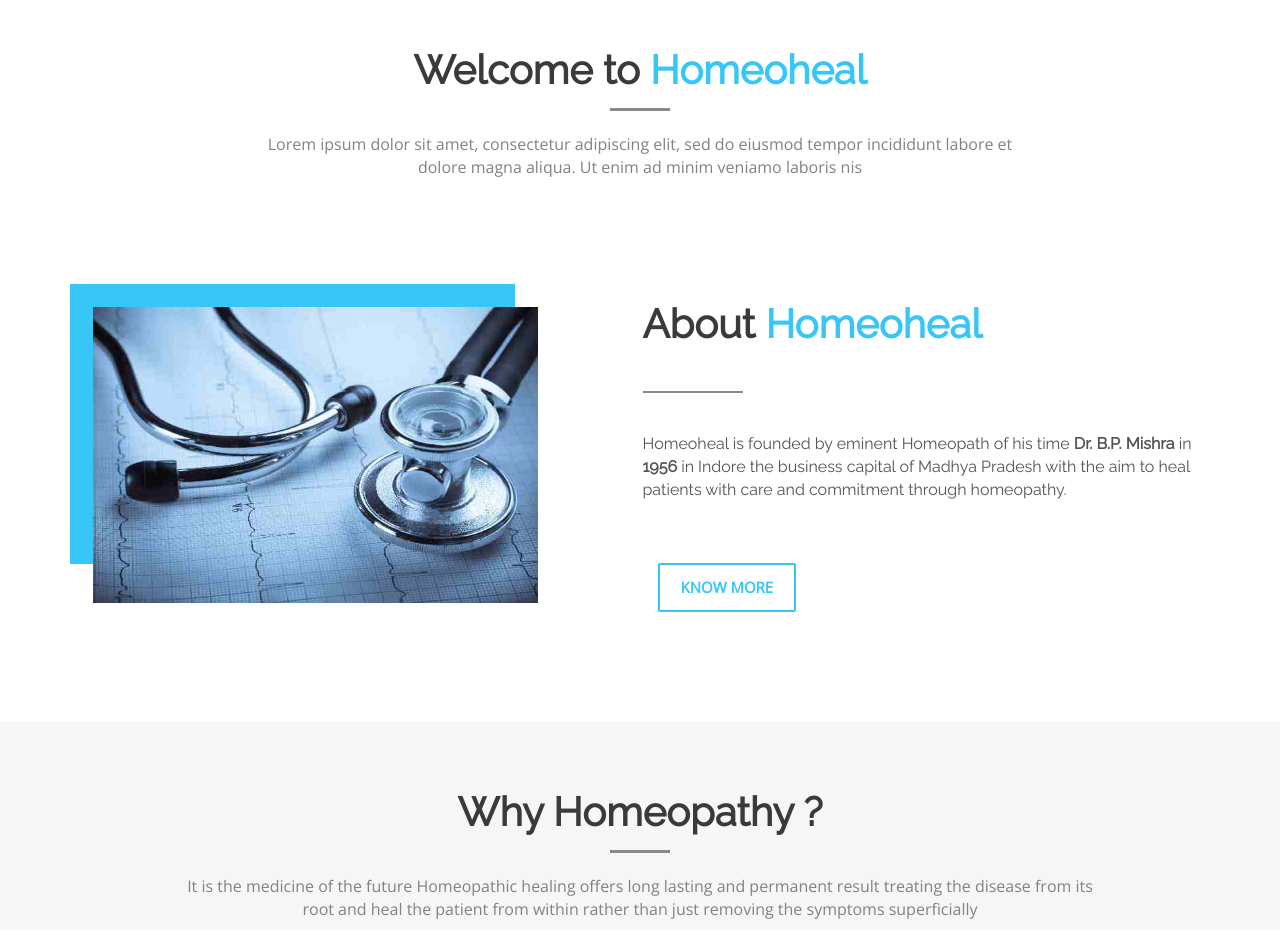
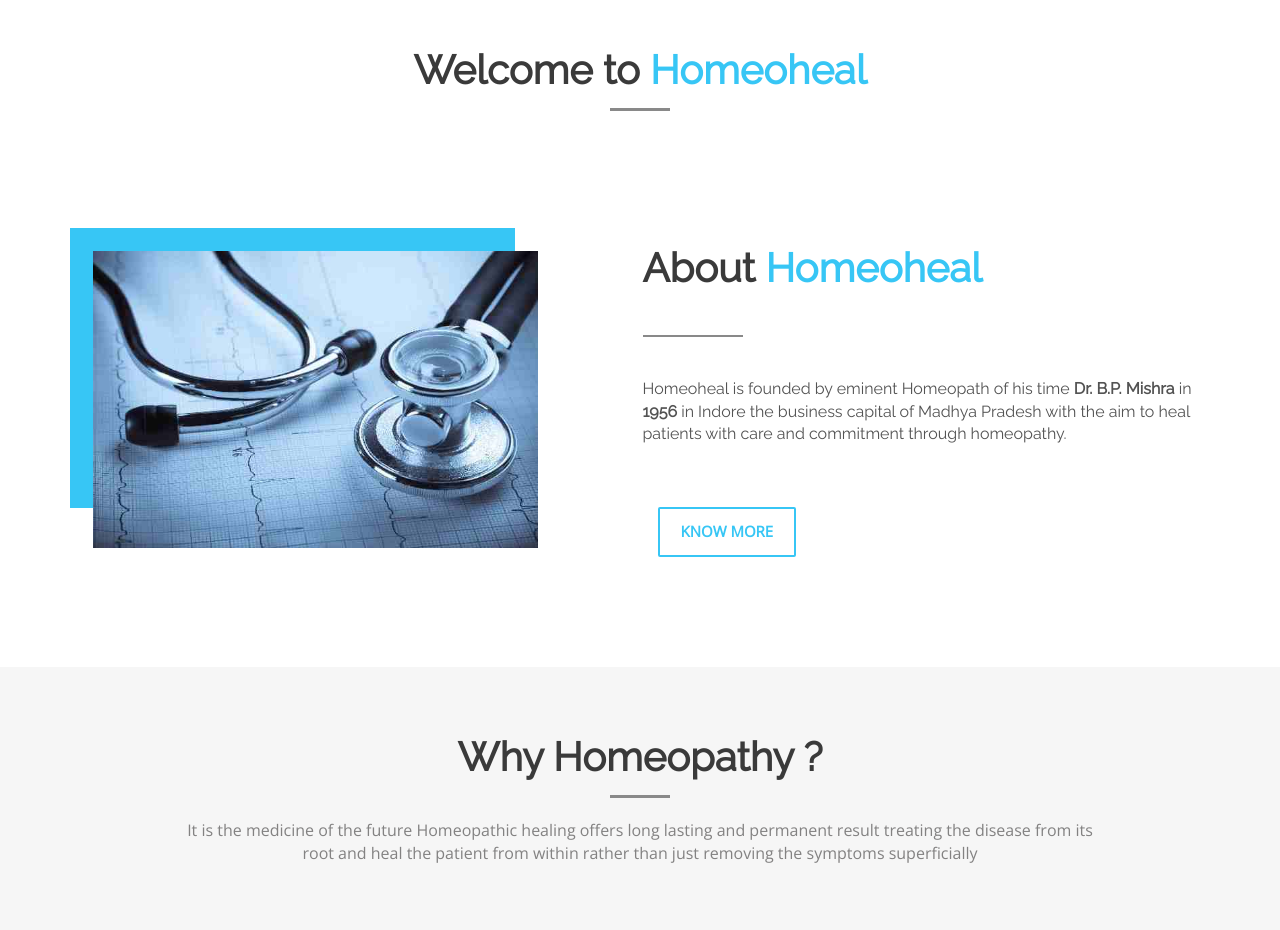
Before and after one commit to mishra-ankit/homeoheal, a plain HTML site: page index.html in a window 1280 px wide. Shown: the part 880-1810 px from the top of the page. Drawn offline with nearby package versions, Linux system fonts and the light colour scheme; some packages are replaced by stand-ins of ours.

Commit message:
Remove dummy content welcome area, corrected spacing

```diff
--- a/index.html
+++ b/index.html
@@ -128,7 +128,6 @@
             <div class="title-area">
               <h2 class="tittle">Welcome to <span>Homeoheal</span></h2>
               <span class="tittle-line"></span>
-              <p>Lorem ipsum dolor sit amet, consectetur adipiscing elit, sed do eiusmod tempor incididunt  labore et dolore magna aliqua. Ut enim ad minim veniamo laboris nis</p>
             </div>
             <div class="welcome-content">
 
@@ -341,7 +340,7 @@
               <span class="tittle-line"></span>
               <p><strong>Dr. B.P. Mishra</strong> the forerunner laid the foundation of Homeoheal clinic 6 decades ago when he identified an emerging need of holistic approach of health, not only to deal the ailments calmly, safe, uproot it fully and also for preventing its outburst to its maximum virtue.</p>
               <p>Dr. B.P.Mishra was a versatile and eminent physician of his time pioneering Homeopathy in Madhya Bharat ( Now Madhya Pradesh ), Mhow/Indore.</p>
-              <p>He earned licence for primary healthcare from the Saint John Ambulance association U.K. in 1923. He was also registered as Class-A <i>Ayurvedacharya (आयुर्वेदाचार्य)</i>. Apart from the renowned medical practitioner he was a great philosopher, artist, painter, spiritual and lot more, he was also having the Diploma in fine arts from school of fine arts, Indore and J.J.Arts Bombay (Mumbai)
+              <p>He earned licence for primary healthcare from the Saint John Ambulance association U.K. in 1923. He was also registered as Class-A <i>Ayurvedacharya (आयुर्वेदाचार्य)</i>. Apart from the renowned medical practitioner he was a great philosopher, artist, painter, spiritual and lot more, he was also having the Diploma in fine arts from school of fine arts, Indore and J.J. Arts Bombay (Mumbai)
               </p>
               <p>With his foresightedness he brought the concept of <i>"Homeopathic first aid box kit"</i> which was one of the uniqueness of that time. Being philanthropist he himself prepare the kits and charitably distributed to all government and non-government setups.</p>
           </div>
```
